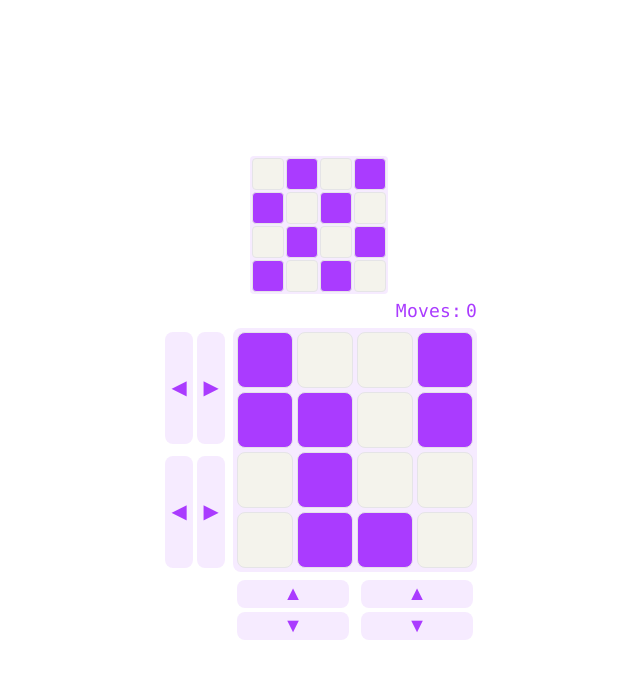
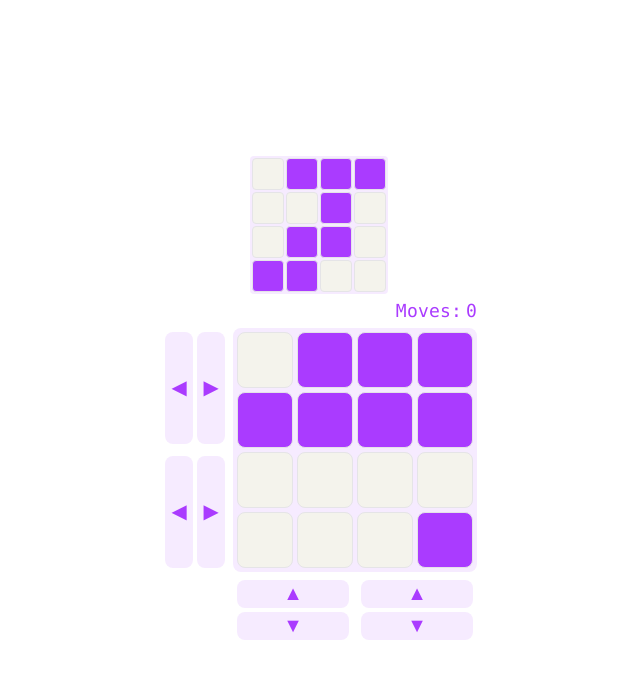
Before and after one commit to heyralfs/loop, a React (Vite) app: page / in a window 1280 px wide. Shown: the top 678 px of the page, without its empty margins (321-961 px from the left). Built offline with nearby package versions, Linux system fonts and the light colour scheme.

Commit message:
target is now random

```diff
--- a/src/game/target.ts
+++ b/src/game/target.ts
@@ -1,12 +1,19 @@
 import type { Matrix } from "./types";
 
-// The solved / target arrangement the player is trying to reach.
-//
-// Kept as a 4×4 grid so the target is readable/editable by shape.
-// prettier-ignore
-export const TARGET: Matrix = [
-  0, 1, 0, 1,
-  1, 0, 1, 0,
-  0, 1, 0, 1,
-  1, 0, 1, 0,
-];
+// Creates a new target board, with exactly 8 filled cells (1s) and 8 empty cells (0s).
+export function createTarget(random: () => number): Matrix {
+  const refs: number[] = [];
+
+  for (let i = 0; i < 16; i++) {
+    refs.push(random());
+  }
+
+  const order = [...Array(16).keys()].sort((a, b) => refs[a] - refs[b]);
+  const target: Matrix = new Array(16);
+
+  order.forEach((cell, rank) => {
+    target[cell] = (rank % 2) as 0 | 1;
+  });
+
+  return target;
+}
--- a/src/screens/game/index.tsx
+++ b/src/screens/game/index.tsx
@@ -6,18 +6,17 @@ import { useState } from "react";
 import { move } from "../../game/operators";
 import MoveCounter from "../../components/move-counter";
 import TargetBoard from "../../components/target-board";
-import { TARGET } from "../../game/target";
+import { createTarget } from "../../game/target";
 import { scramble } from "../../game/scramble";
 import { createRandom } from "../../game/random";
 import { todaySeed } from "../../game/seed";
 
-const SEED = todaySeed();
+const random = createRandom(todaySeed());
+const target = createTarget(random);
+const initial = scramble(target, random);
 
 function GameScreen() {
-  const [matrix, setMatrix] = useState<Matrix>(() =>
-    scramble(TARGET, createRandom(SEED)),
-  );
-
+  const [matrix, setMatrix] = useState<Matrix>(initial);
   const [moves, setMoves] = useState<number>(0);
 
   const handleMove = (operator: Operator, direction: Direction) => {
@@ -28,7 +27,7 @@ function GameScreen() {
   return (
     <main className={styles.wrapper}>
       <h1 className="sr-only">Loop</h1>
-      <TargetBoard matrix={TARGET} />
+      <TargetBoard matrix={target} />
       <MoveCounter moves={moves} />
       <div className={styles.game}>
         <div className={styles.rowControls}>
```
Also changed, not shown: 2 other files (tests, documents, lock files or other folders).
